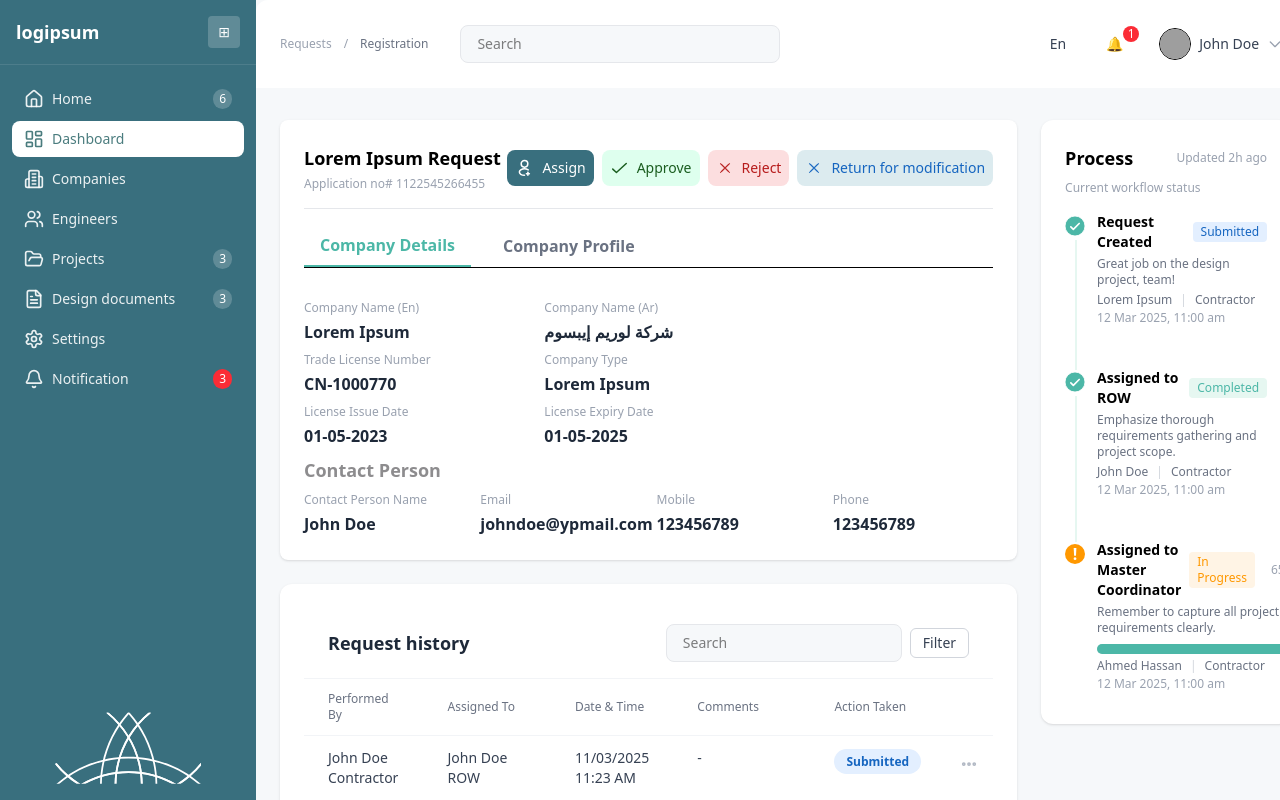
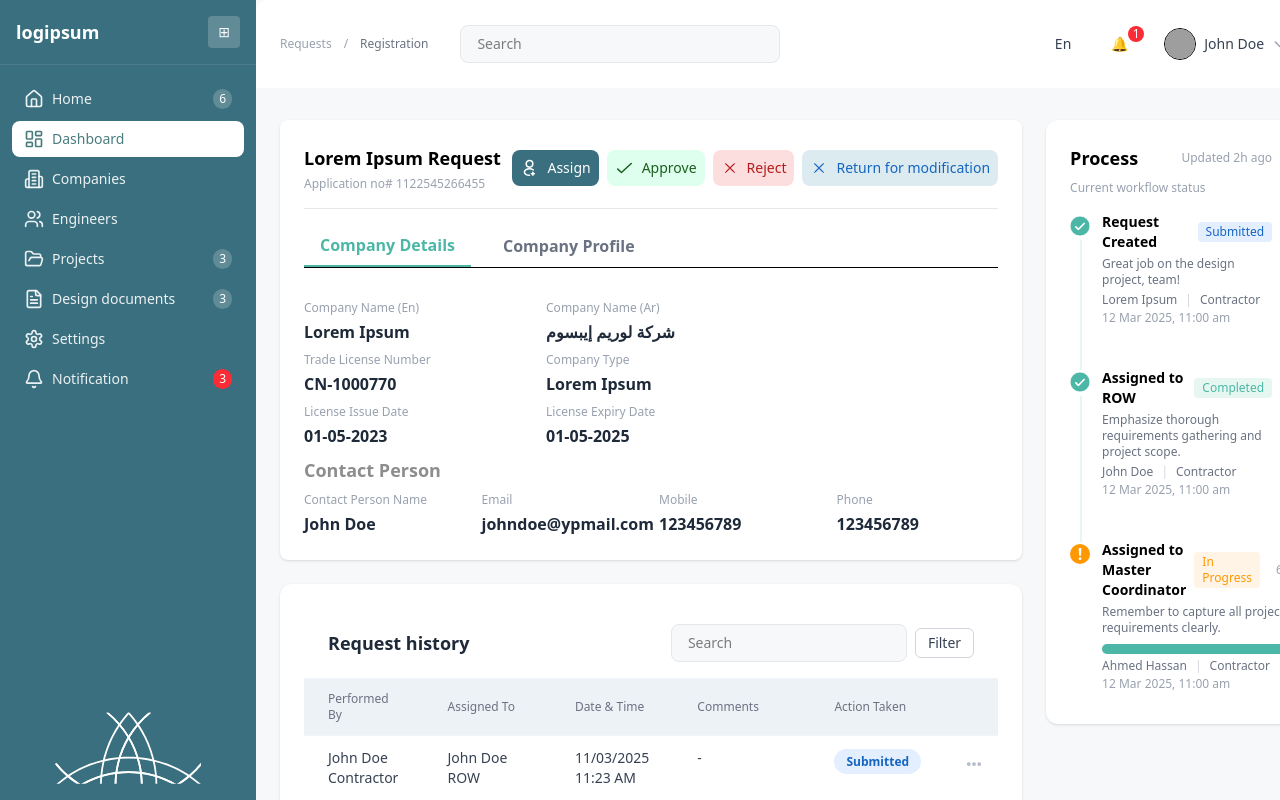
Before and after one commit to aamir910/Frontend_task, a React (Vite) app in the folder login-dashboard-app/: page /dashboard in a window 1280 px wide. Shown: the top 800 px of the page. Built offline with nearby package versions, Linux system fonts and the light colour scheme; sample sign-in values are in the browser's storage; grey boxes are pictures that could not be loaded.

Commit message:
fixes UI bugs

```diff
--- a/login-dashboard-app/src/components/RequestHistory.jsx
+++ b/login-dashboard-app/src/components/RequestHistory.jsx
@@ -53,13 +53,13 @@ function RequestHistory() {
         <div className="overflow-x-auto">
           <table className="w-full text-left">
             <thead>
-              <tr className=" bg-[#F7FAFC] text-xs text-gray-500 bg-white border-b border-[#F2F4F7]">
-                <th className="py-3 px-6 font-medium">Performed By</th>
-                <th className="py-3 px-6 font-medium">Assigned To</th>
-                <th className="py-3 px-6 font-medium">Date & Time</th>
-                <th className="py-3 px-6 font-medium">Comments</th>
-                <th className="py-3 px-6 font-medium">Action Taken</th>
-                <th className="py-3 px-2"></th>
+              <tr className=" bg-[#EDF2F7] text-xs text-gray-500 bg-white border-b border-[#F2F4F7]">
+                <th className="py-3 px-6 font-medium bg-[#EDF2F7] ">Performed By</th>
+                <th className="py-3 px-6 font-medium bg-[#EDF2F7] ">Assigned To</th>
+                <th className="py-3 px-6 font-medium bg-[#EDF2F7] ">Date & Time</th>
+                <th className="py-3 px-6 font-medium bg-[#EDF2F7] ">Comments</th>
+                <th className="py-3 px-6 font-medium bg-[#EDF2F7] ">Action Taken</th>
+                <th className="py-3 px-2 bg-[#EDF2F7] "></th>
               </tr>
             </thead>
             <tbody>
@@ -74,7 +74,7 @@ function RequestHistory() {
                   <td className="py-3 px-6 align-top text-sm text-gray-700 whitespace-pre-line">{req.assignedTo}</td>
                   <td className="py-3 px-6 align-top text-sm text-gray-700 whitespace-pre-line">{req.dateTime}</td>
                   <td className="py-3 px-6 align-top text-sm text-gray-700 whitespace-pre-line">{req.comments}</td>
-                  <td className="py-3 px-6 align-top">
+                  <td className="py-3 px-6 align-top whitespace-nowrap">
                     <span className={`px-3 py-1 rounded-full text-xs font-semibold ${ACTION_BADGE[req.action] || 'bg-gray-100 text-gray-500'}`}>{req.action}</span>
                   </td>
                   <td className="py-3 px-2 align-top">
```
